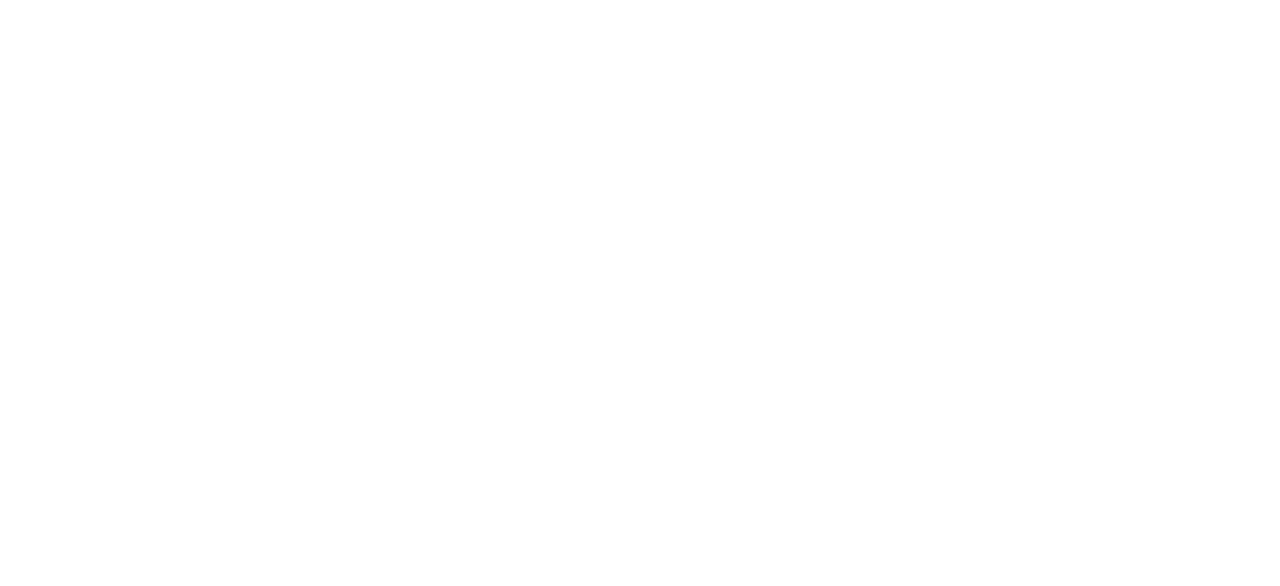
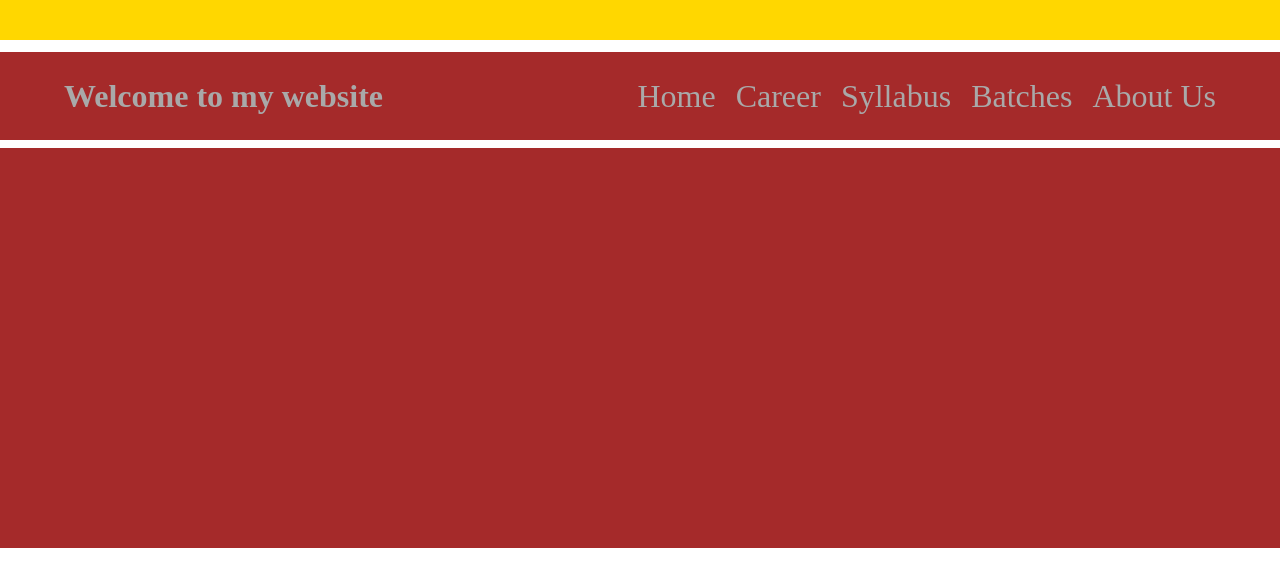
Before and after one commit to codekalpanasingh/reactrouterexp, a plain HTML site: page index.html in a window 1280 px wide. Drawn offline with Linux system fonts and the light colour scheme; the site is published under a folder, as on GitHub Pages, so addresses that start at the root find nothing.

Commit message:
Update index.html

```diff
--- a/index.html
+++ b/index.html
@@ -5,8 +5,8 @@
     <link rel="icon" type="image/svg+xml" href="/vite.svg" />
     <meta name="viewport" content="width=device-width, initial-scale=1.0" />
     <title>react_router_dom_exp</title>
-    <script type="module" crossorigin src="/assets/index-CYPc3lDk.js"></script>
-    <link rel="stylesheet" crossorigin href="/assets/index-CPMmkGOm.css">
+    <script type="module" crossorigin src="./assets/index-CYPc3lDk.js"></script>
+    <link rel="stylesheet" crossorigin href="./assets/index-CPMmkGOm.css">
   </head>
   <body>
     <div id="root"></div>
```
